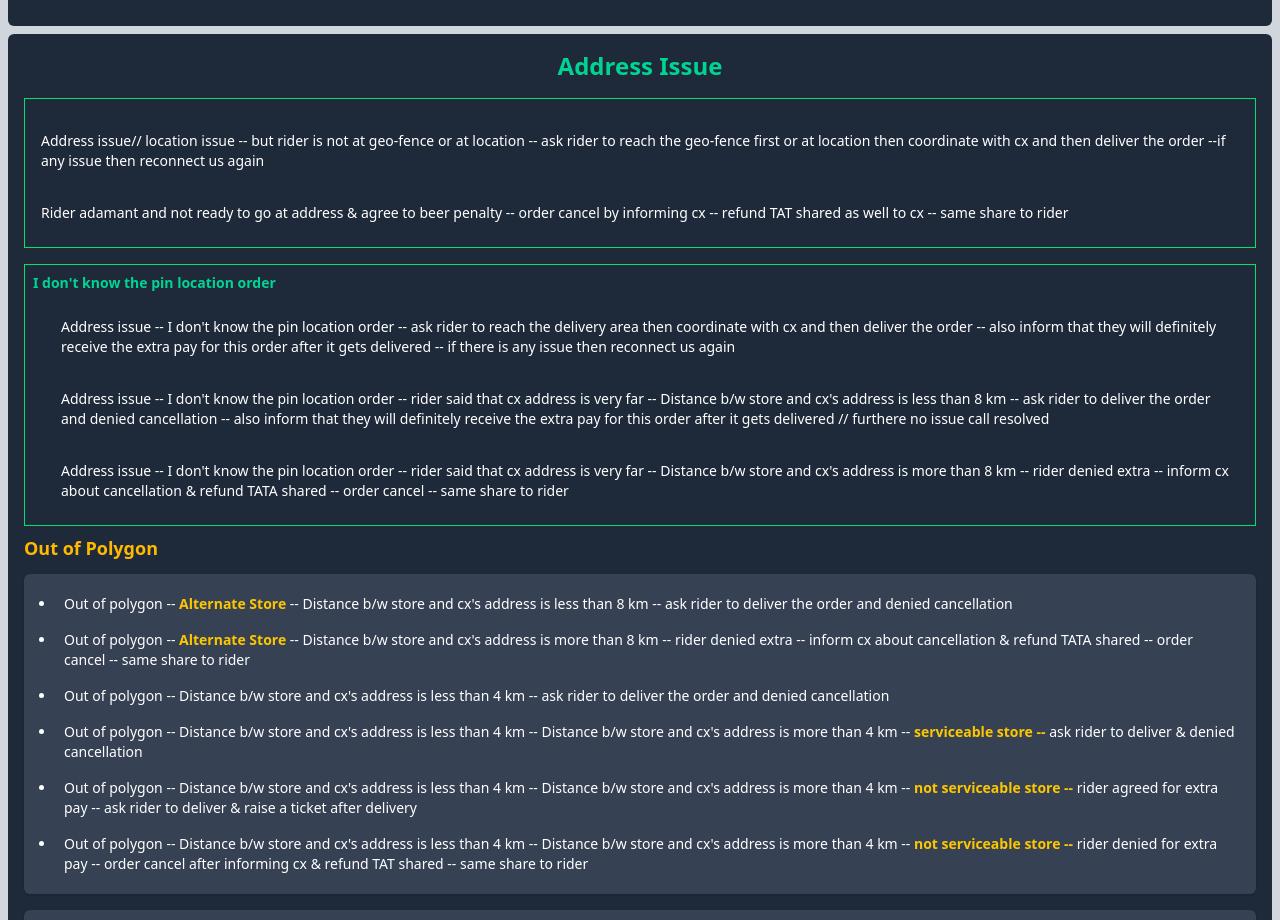
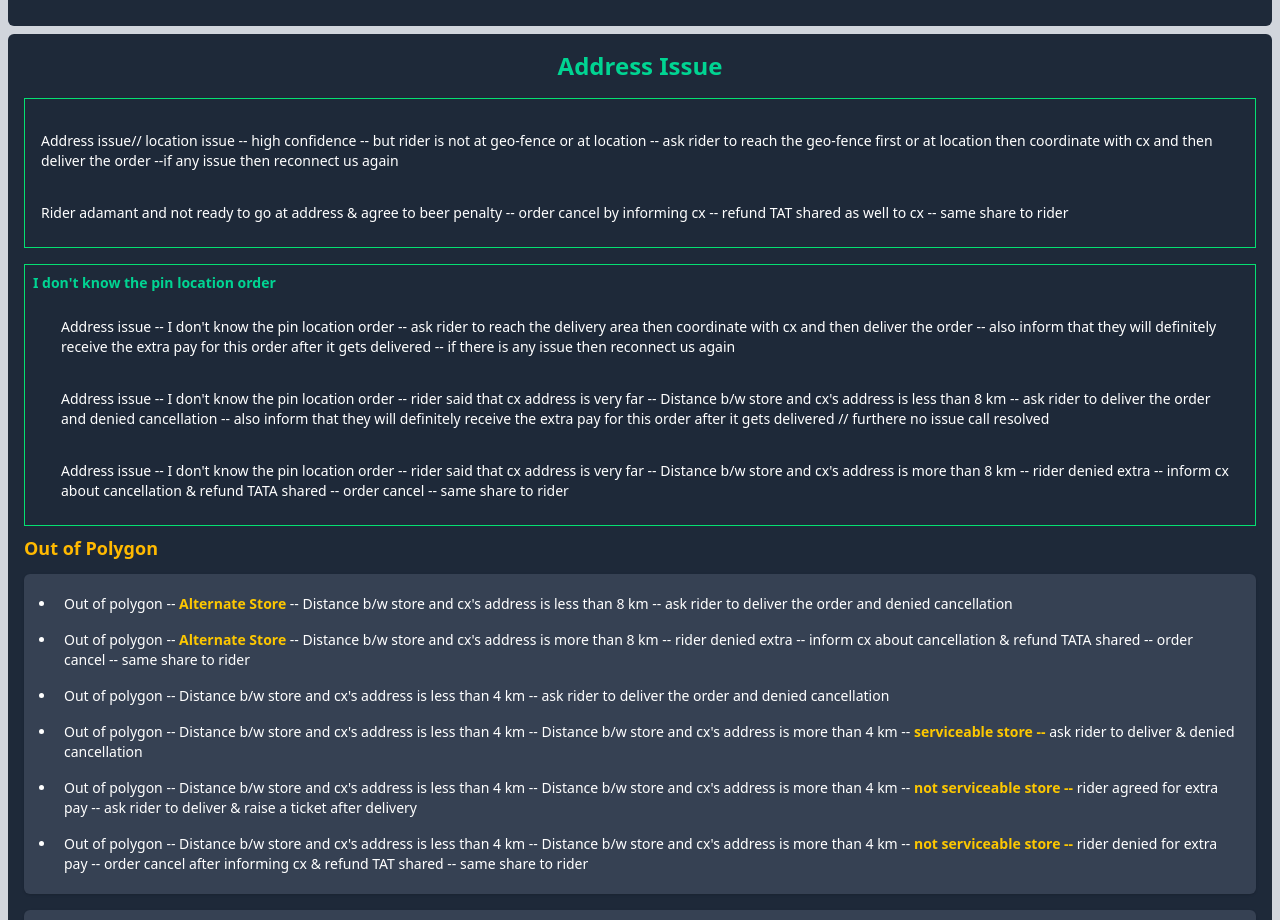
Before and after one commit to Code-with-Sahani/Blinket-DP, a React (Vite) app: page / in a window 1280 px wide. Shown: the part 10780-11700 px from the top of the page. Built offline with nearby package versions, Linux system fonts and the light colour scheme.

Commit message:
Update AddressIssue.jsx

```diff
--- a/src/Components/AddressIssue.jsx
+++ b/src/Components/AddressIssue.jsx
@@ -15,7 +15,7 @@ const AddressIssue = () => {
                 </p> */}
 
                 <p className="text-sm mb-2 mt-4 p-2">
-                     Address issue// location issue -- but rider is not at geo-fence or at location -- ask rider to reach the geo-fence first or at location then coordinate with cx and then deliver the order --if any issue then reconnect us again
+                     Address issue// location issue -- high confidence -- but rider is not at geo-fence or at location -- ask rider to reach the geo-fence first or at location then coordinate with cx and then deliver the order --if any issue then reconnect us again
                 </p>
 
                 <p className="text-sm mb-2 mt-4 p-2">
```
